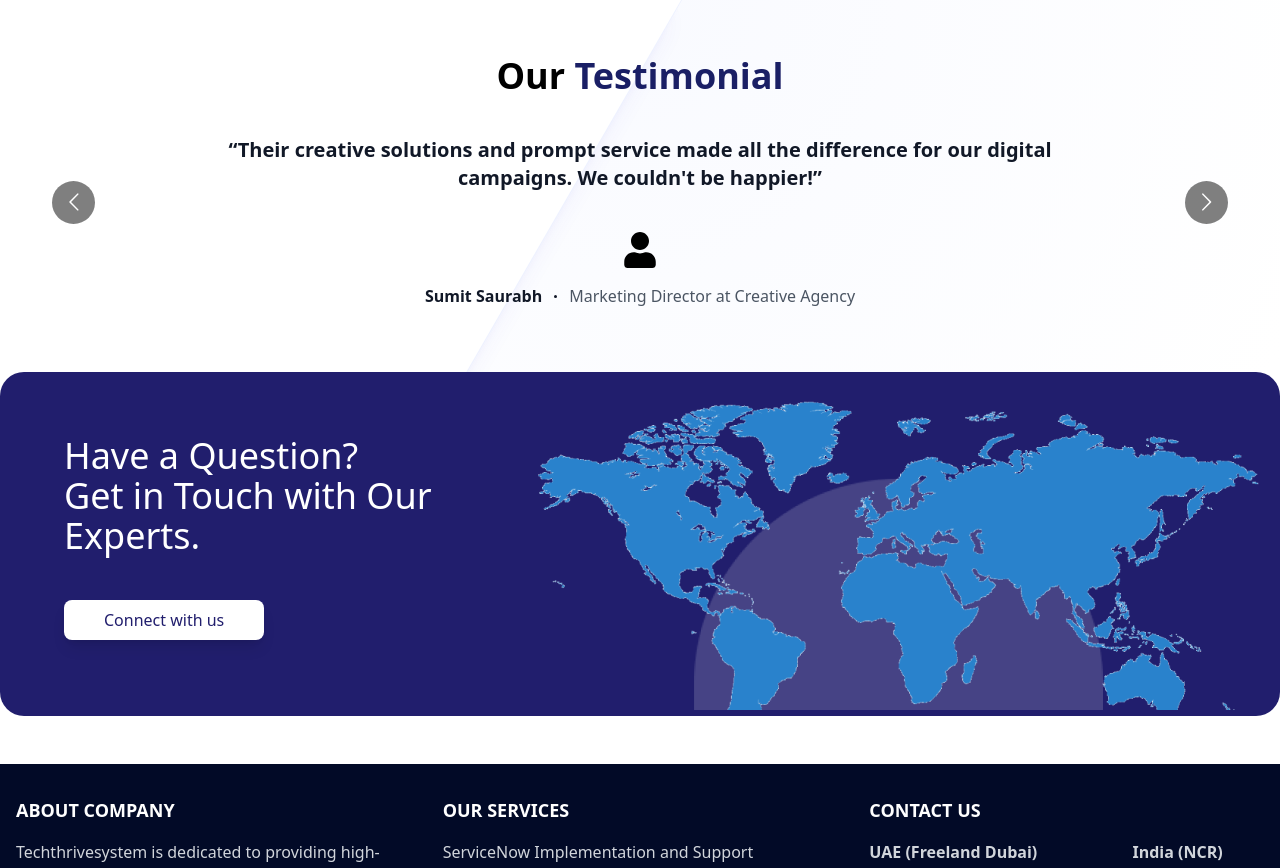
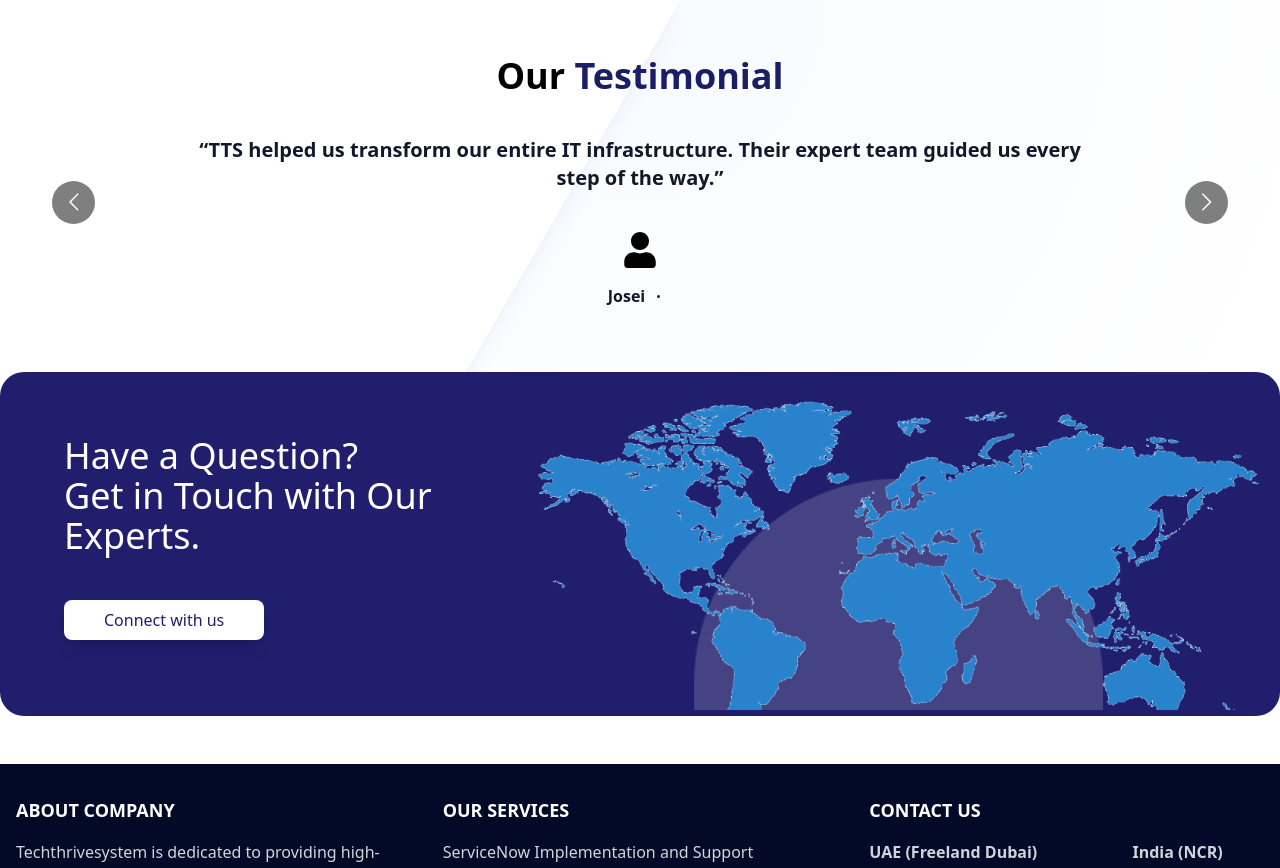
Before and after one commit to vibhu2208/thecthtrive, a Next.js app: page / in a window 1280 px wide. Shown: the part 6040-6908 px from the top of the page. Built offline with nearby package versions, Linux system fonts and the light colour scheme.

Commit message:
Update testimorials.tsx

```diff
--- a/src/components/testimorials.tsx
+++ b/src/components/testimorials.tsx
@@ -5,29 +5,14 @@ import Carousel from "react-multi-carousel";
 
 const data = [
     {
-        desc: "Their creative solutions and prompt service made all the difference for our digital campaigns. We couldn't be happier!",
-        name: "Sumit Saurabh",
-        desig: "Marketing Director at Creative Agency",
+        desc: "TTS helped us transform our entire IT infrastructure. Their expert team guided us every step of the way.",
+        name: "Josei",
+        desig: "",
     },
     {
-        desc: "As a startup, we needed a reliable IT partner, and Techthrivesystem exceeded our expectations. Their team is knowledgeable and always ready to help!",
-        name: "David P.",
-        desig: "Founder of StartUp Co.",
-    },
-    {
-        desc: "We were impressed with how quickly Techthrivesystem understood our needs and delivered tailored solutions. Fantastic service!",
-        name: "Kavita Singh",
-        desig: "HR Manager at Global Corp",
-    },
-    {
-        desc: "The team at Techthrivesystem transformed our IT infrastructure. Their expertise and support have been invaluable, and our productivity has soared!",
-        name: "Raj Kamal",
-        desig: "CEO of Tech Innovations Inc.",
-    },
-    {
-        desc: "From cybersecurity to network management, Techthrivesystem has been our go-to partner. Their proactive approach has kept us ahead of potential threats!",
-        name: "Rahul Kumar",
-        desig: "Operations Manager at Retail Hub",
+        desc: "Thanks to TTS automation services, we increased our productivity by 40%. Their solutions are a game-changer.",
+        name: "Manami",
+        desig: "",
     },
 ]
 
```
